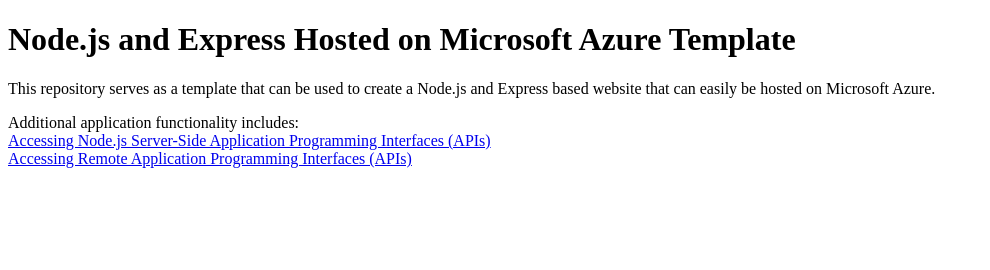
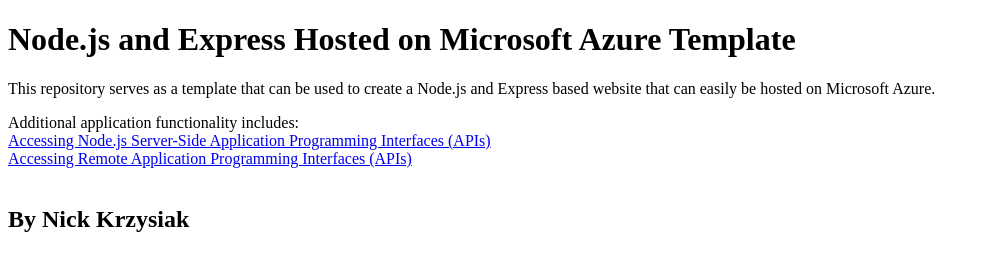
Before and after one commit to krzysiaknick/node-js-on-azure, a website: page static/index.html in a window 1280 px wide. Shown: the whole page, without its empty margins (0-990 px from the left). Drawn offline with Linux system fonts and the light colour scheme.

Commit message:
npm test with name added

```diff
--- a/package.json
+++ b/package.json
@@ -9,6 +9,6 @@
         "start": "node index.js"
     },
     "dependencies": {
-        "express": "^4.17.3"
+        "express": "^4.21.0"
     }
 }
--- a/static/index.html
+++ b/static/index.html
@@ -11,5 +11,8 @@
 Additional application functionality includes:<br />
 <a href="fetching-from-server.html">Accessing Node.js Server-Side Application Programming Interfaces (APIs)</a><br />
 <a href="fetching-remote-dog-breeds.html">Accessing Remote Application Programming Interfaces (APIs)</a>
+<br>
+<br>
+<h2>By Nick Krzysiak</h2>
 </body>
 </html>
```
Also changed, not shown: 1 other file.
